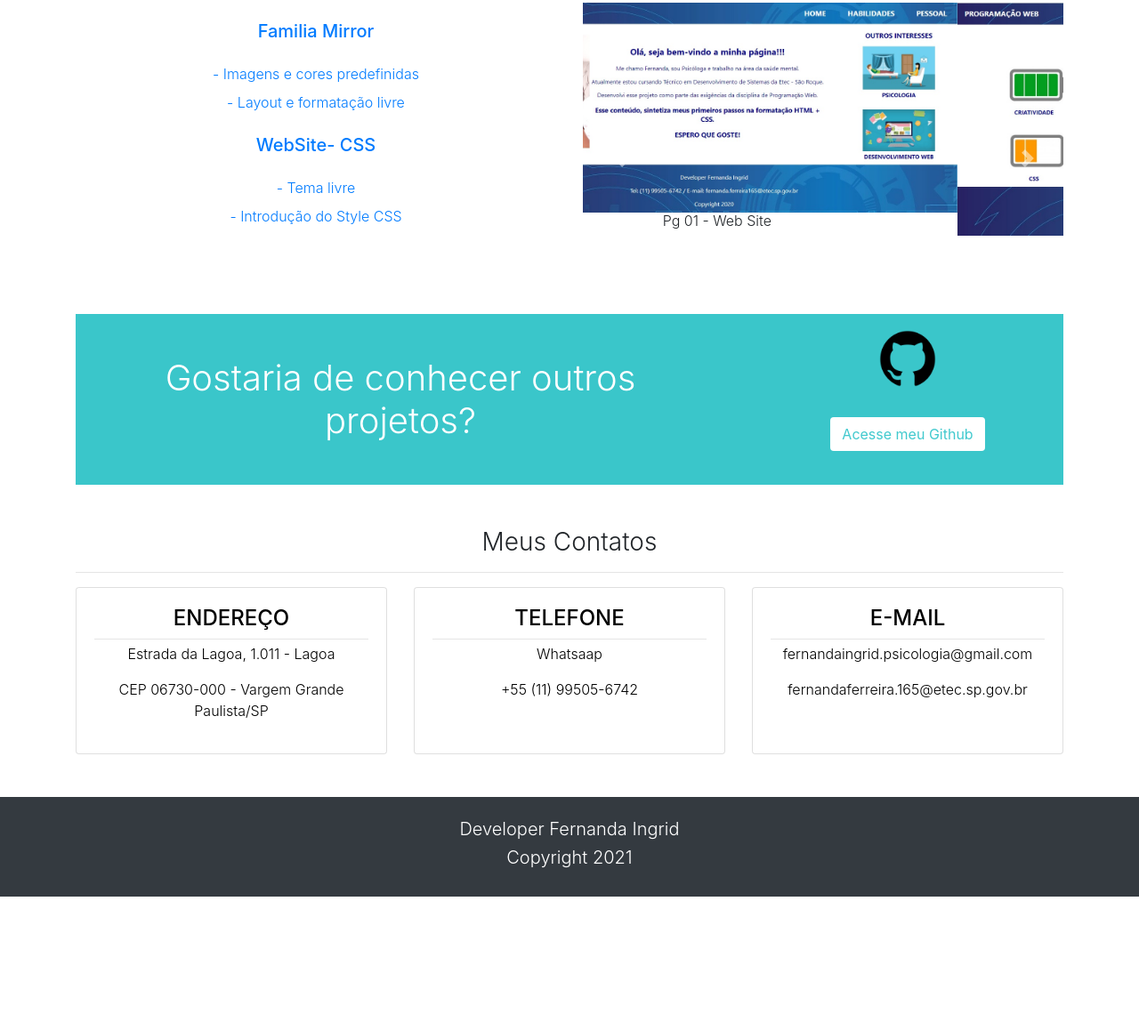
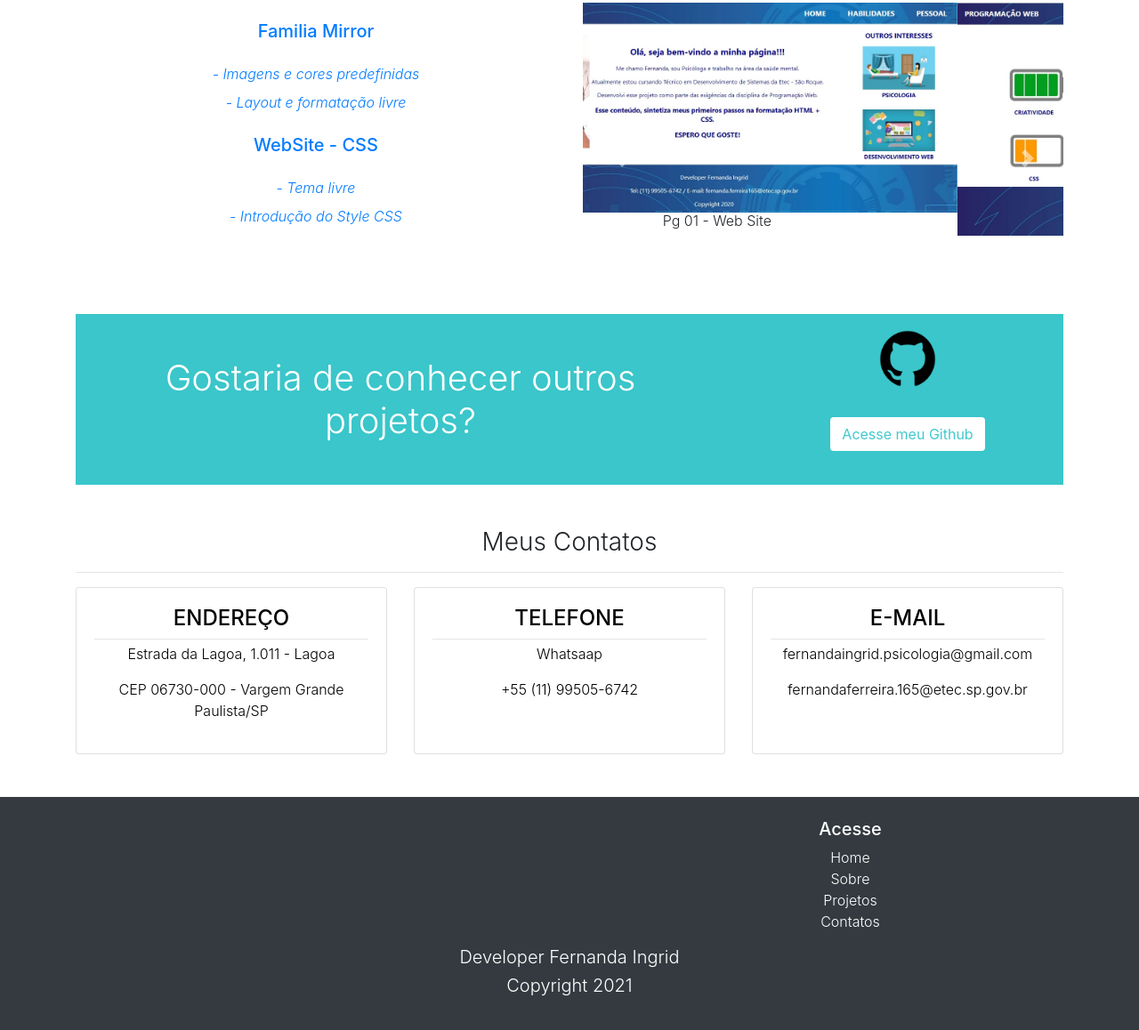
Before and after one commit to developer-fernanda/bootstrap-projeto, a plain HTML site: page index.html in a window 1280 px wide. Shown: the part 1118-2276 px from the top of the page at 89% size. Before the commit the page ends 2126 px from the top, so only its background shows below. Drawn offline with nearby package versions, Linux system fonts and the light colour scheme.

Commit message:
- Links no Footer.
- Atualização de dados.

```diff
--- a/index.html
+++ b/index.html
@@ -52,7 +52,7 @@
         <section id="home">
             <div class="row text-center mt-5">
                 <div class="col-12">
-                    <h3 class="m-3 font-weight-light"> Desenvolvimento de Sitemas <small> < Programação Web > </Programa></small></h3>
+                    <h3 class="m-3 font-weight-light"> Desenvolvimento de Sitemas <em> - Programação Web  </em></h3>
                     <hr>
                     <h5 class="font-weight-light"> Para o desenvolvimento desse projeto, utilizei recursos do html, css e bootstrap. </h5>
                     <hr>
@@ -161,11 +161,11 @@
                 </div>
                 <div class=" col-md  m-5 font-weight-light ">
                     <h5> Graduada em Psicologia <small> pela UNIP.</small></h5>
-                    <h5>Técnico em Desenvolvimento de Sistemas na Etec.<small> - Cursando</small></h5>
+                    <h5>Técnico em Desenvolvimento de Sistemas na Etec<small> - Cursando.</small></h5>
                 </div>
                 <div class="col-md  mt-5 ">
                     <p>
-                        <img src="assets/img/Linkedin.png " alt="Linkedin" class="img-fluid " style="width: 50px; ">
+                        <img src="assets/img/Linkedin.png " alt="Linkedin" class="img-fluid " style="width: 70px; ">
                     </p>
                     <a href="https://www.linkedin.com/feed/ ">
                         <button type="button " class="btn btn-outline-white w-80 mb-3 font-weight-light" style="background-color: white; color: rgb(65, 201, 206); "><b>Acesse meu linkedin</b></button> </a>
@@ -188,11 +188,11 @@
                 <div class="col-md-6 text-primary font-weight-light">
                     <dl>
                         <dt class="mt-1 py-3 h5">Familia Mirror</dt>
-                        <dd>- Imagens e cores predefinidas</dd>
-                        <dd>- Layout e formatação livre</dd>
-                        <dt class="mt-1 py-3 h5">WebSite- CSS</dt>
-                        <dd>- Tema livre </dd>
-                        <dd>- Introdução do Style CSS </dd>
+                        <em><dd>- Imagens e cores predefinidas</dd>
+                        <dd>- Layout e formatação livre</dd></em>
+                        <dt class="mt-1 py-3 h5">WebSite - CSS</dt>
+                        <em><dd>- Tema livre </dd>
+                        <dd>- Introdução do Style CSS </dd></em>
                     </dl>
                 </div>
                 <div class="col-md-6">
@@ -308,12 +308,26 @@
 
     <!-- Rodape-->
     <footer>
-        <div class="container-fluid bg-dark" style="color:white">
-            <div class="text-center p-4">
-                <h5 class="font-weight-light">Developer Fernanda Ingrid</h5>
-                <h5 class="font-weight-light">Copyright 2021</h5>
+
+        <div class="container-fluid bg-dark p-4" style="color:white;">
+            <div class="row">
+                <div class="col-6">
+                </div>
+                <div class="col-6">
+                    <nav>
+                        <ul class="list-unstyled text-center font-weight-light">
+                            <li class="h5">Acesse</li>
+                            <li><a href="#home" style="text-decoration:none; color:white">Home</a> </li>
+                            <li><a href="#sobre" style="text-decoration:none; color:white">Sobre</a> </li>
+                            <li><a href="#projetos" style="text-decoration:none; color:white">Projetos</a> </li>
+                            <li><a href="#contatos" style="text-decoration:none; color:white">Contatos</a> </li>
+                        </ul>
+                    </nav>
+                </div>
+
             </div>
-        </div>
+            <h5 class="font-weight-light text-center">Developer Fernanda Ingrid</h5>
+            <h5 class="font-weight-light text-center mb-3">Copyright 2021</h5>
     </footer>
 
     <!-- JavaScript (Opcional) -->
```
Also changed, not shown: assets/img/Linkedin.png.
